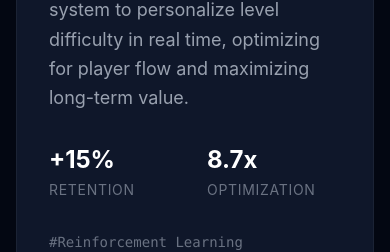
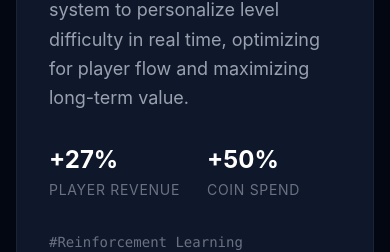
Before and after one commit to YohanMedalsy/advaiser-website, a React (Vite) app: page /portfolio in a window 390 px wide. Shown: the part 3909-4161 px from the top of the page. Built offline with nearby package versions, Linux system fonts and the light colour scheme.

Commit message:
content: sync mobile gaming portfolio card metrics with case study

```diff
--- a/src/pages/PortfolioPage.jsx
+++ b/src/pages/PortfolioPage.jsx
@@ -61,8 +61,8 @@ const PortfolioPage = () => {
             link: "/portfolio/spaceplay",
             icon: <Gamepad2 size={40} className="text-emerald-300" />,
             stats: [
-                { label: "Retention", value: "+15%" },
-                { label: "Optimization", value: "8.7x" }
+                { label: "Player Revenue", value: "+27%" },
+                { label: "Coin Spend", value: "+50%" }
             ],
             tags: ["Reinforcement Learning", "Contextual Bandits", "OPE"]
         }
```
